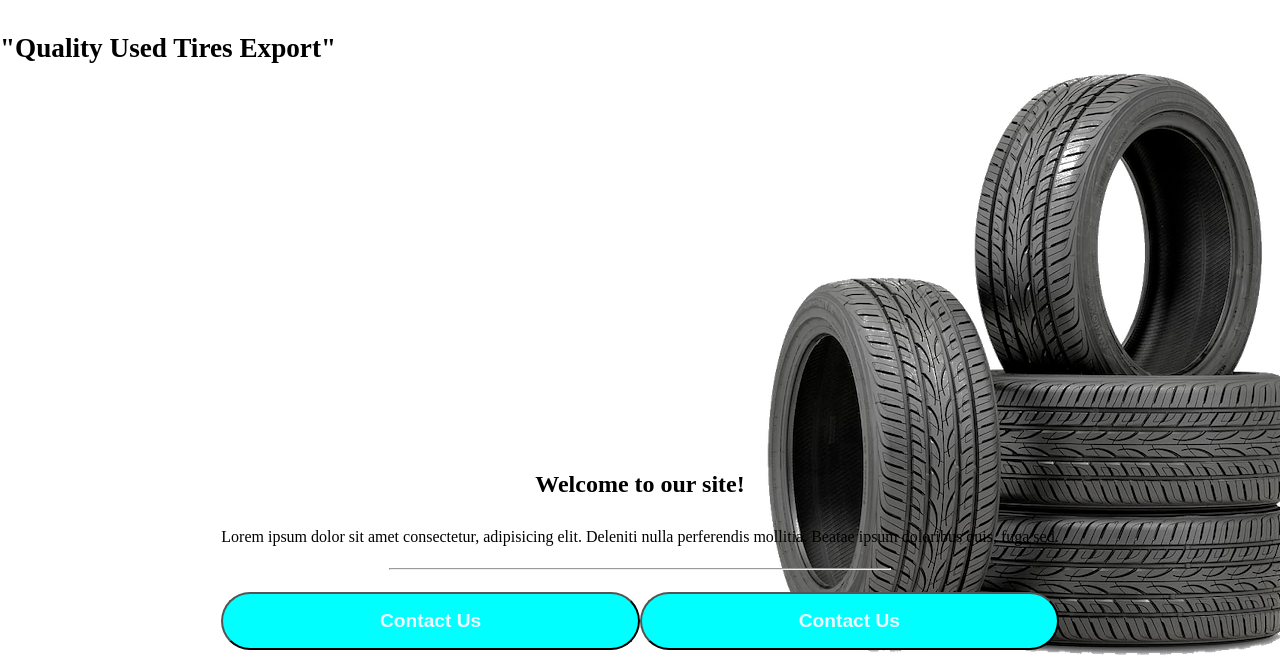
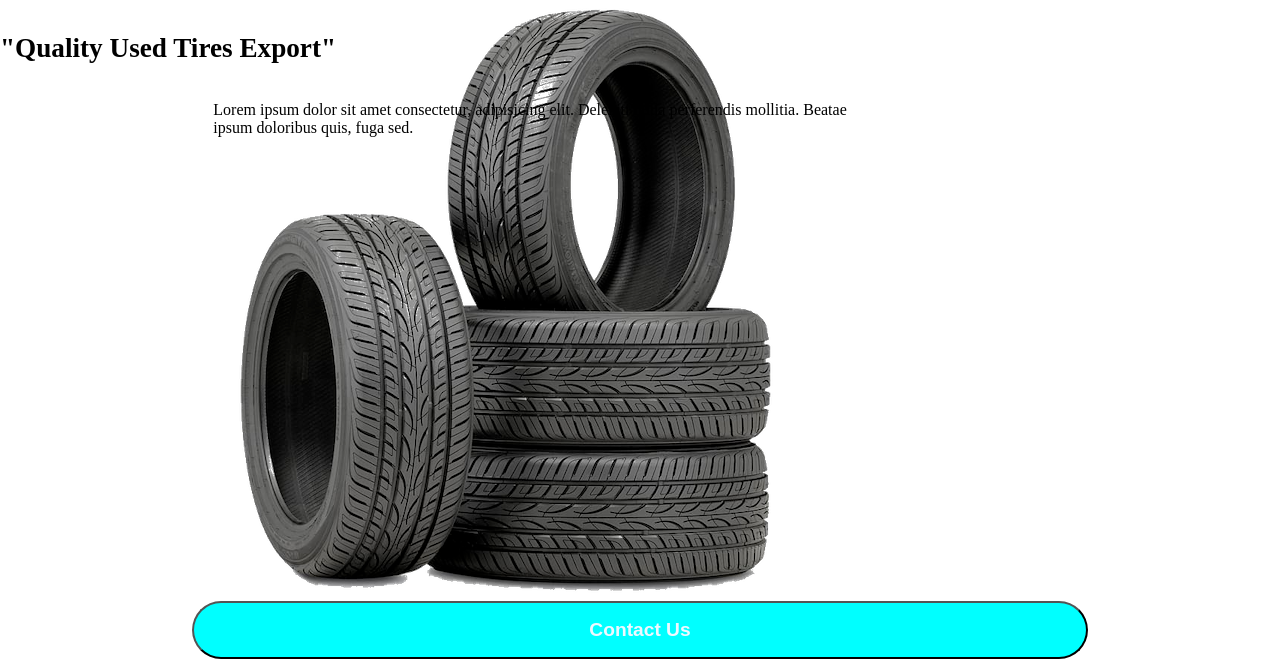
Before and after one commit to James-P-Boyle/Export-Tires, a plain HTML site: page index.html in a window 1280 px wide. Shown: the part 83-755 px from the top of the page. Drawn offline with Linux system fonts and the light colour scheme.

Commit message:
Upgrade hero grid

```diff
--- a/index.html
+++ b/index.html
@@ -22,24 +22,14 @@
     <!-- HERO -->
     <section id="hero">
       <img src="images/hero.png" alt="Tires" />
-
       <h1>"Quality Used Tires Export"</h1>
-
-      <div class="flex2">
-        <h2>Welcome to our site!</h2>
-        <p>
-          Lorem ipsum dolor sit amet consectetur, adipisicing elit. Deleniti
-          nulla perferendis mollitia. Beatae ipsum doloribus quis, fuga sed.
-        </p>
-        <hr />
-        <div class="buttons">
-          <button class="cta">Contact Us</button>
-          <button class="cta">Contact Us</button>
-        </div>
-        <button class="continue-button">Scroll down</button>
-      </div>
+      <p>
+        Lorem ipsum dolor sit amet consectetur, adipisicing elit. Deleniti nulla
+        perferendis mollitia. Beatae ipsum doloribus quis, fuga sed.
+      </p>
     </section>
-
+    <button class="cta">Contact Us</button>
+    <button class="continue-button">Scroll down</button>
     <!-- ABOUT US CAROUSEL -->
     <section id="about-us">
       <img src="images/about-us.jpeg" alt="Company" />
--- a/style.css
+++ b/style.css
@@ -40,41 +40,31 @@ nav ul {
 }
 /* HERO */
 #hero {
-  height: 95vh;
+  display: grid;
+  grid-template: repeat(6, 1fr) / repeat(6, 1fr);
+
+  margin: auto;
   position: relative;
   overflow-x: hidden;
-  display: flex;
-  flex-direction: column;
-  justify-content: space-between;
+}
+#hero img {
+  z-index: -1;
+  grid-area: 1/ 2 / 7 / 5;
+}
+#hero h1 {
+  grid-area: 1 / 1 / 2 / 8;
 }
 
-#hero img {
-  max-width: 80%;
-  position: absolute;
-  right: -60px;
-  top: 4rem;
-  z-index: -1;
-}
-
-.flex2 {
-  display: flex;
-  flex-direction: column;
-  height: 40%;
-  max-width: 95%;
-  justify-content: space-evenly;
-  margin: 0 auto;
-  text-align: center;
-}
-.buttons {
-  display: inline-flex;
+#hero p {
+  grid-area: 2 / 2 / 2 / 5;
 }
 
 .cta {
   background-color: aqua;
   padding: 1rem;
-  width: 60%;
+  display: block;
   margin: 0 auto;
-
+  width: 70%;
   border-radius: 50px;
   color: aliceblue;
   font-weight: bolder;
@@ -95,6 +85,7 @@ nav ul {
   padding: 1rem;
   max-width: 20%;
   margin: 1rem auto;
+  display: block;
 }
 
 /* ABOUT US */
```
